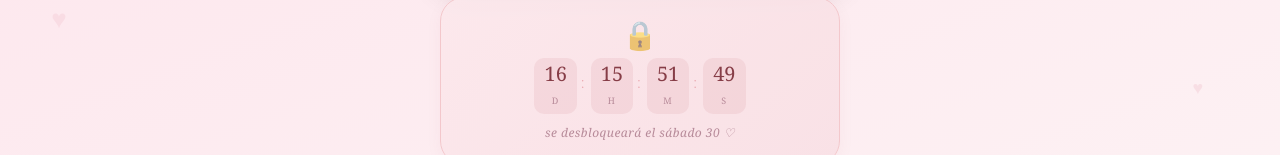
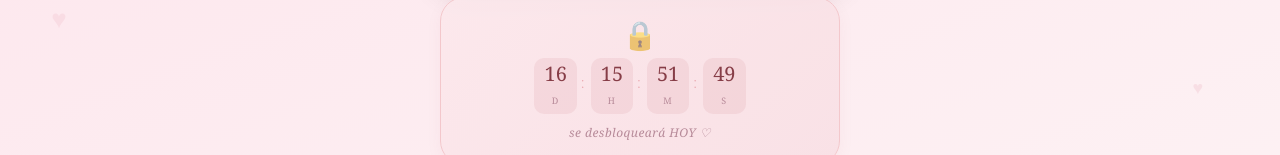
Before and after one commit to MTKArmandoGP/razones, a React (Vite) app: page / in a window 1280 px wide. Shown: the part 797-952 px from the top of the page. Built offline with nearby package versions, Linux system fonts and the light colour scheme.

Commit message:
'ajuste_label'

```diff
--- a/src/components/LandingPage.jsx
+++ b/src/components/LandingPage.jsx
@@ -409,7 +409,7 @@ function LandingPage({ onGoCalendar, onGoProposal, onGoDate }) {
                     margin: 0,
                     letterSpacing: "0.04em",
                   }}>
-                    se desbloqueará el sábado 30 ♡
+                    se desbloqueará HOY ♡
                   </p>
                 </motion.div>
               )}
```
